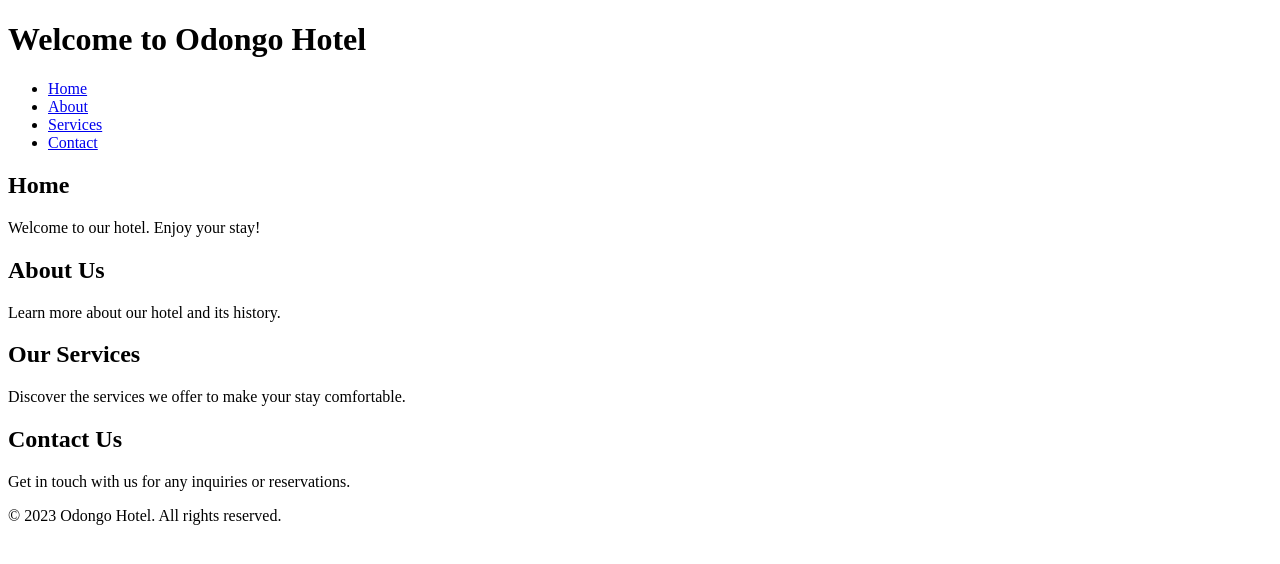
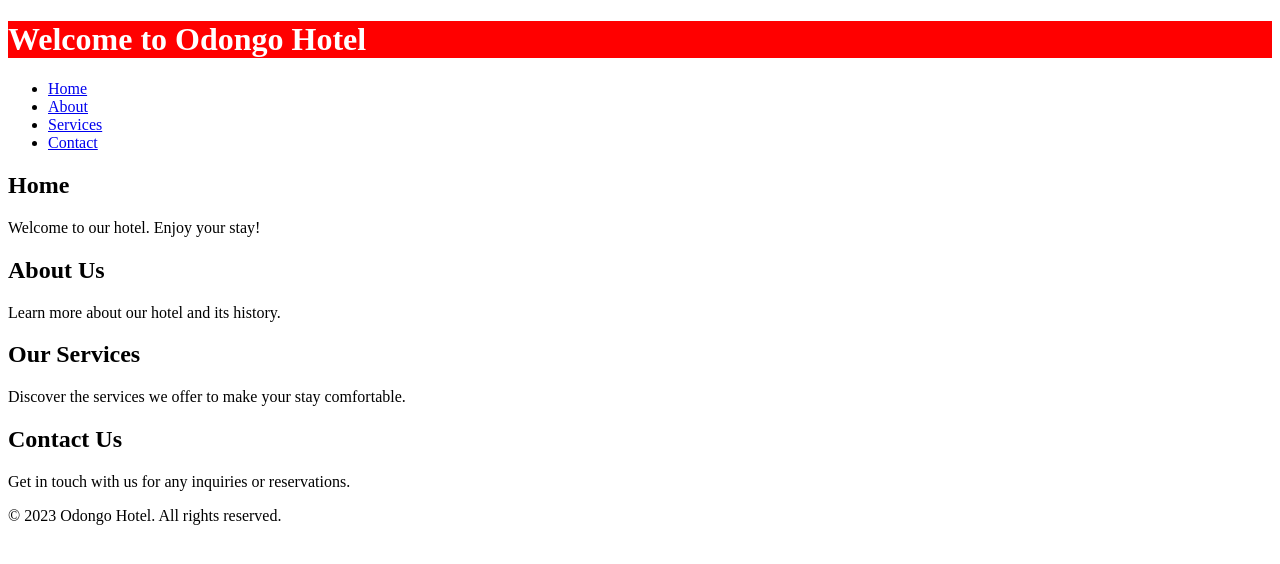
Before and after one commit to mubahood/odongo-hotel, a plain HTML site: page index.html in a window 1280 px wide. Drawn offline with Linux system fonts and the light colour scheme.

Commit message:
created css, and added some comment

```diff
--- a/index.html
+++ b/index.html
@@ -5,7 +5,7 @@
     <meta charset="UTF-8">
     <meta name="viewport" content="width=device-width, initial-scale=1.0">
     <title>Odongo Hotel</title>
-    <link rel="stylesheet" href="style.css">
+    <link rel="stylesheet" href="style.css"><!-- importing css -->
 </head>
 
 <body>
--- a/style.css
+++ b/style.css
@@ -0,0 +1,4 @@
+h1{
+    background-color: red;
+    color: white;
+}
```
